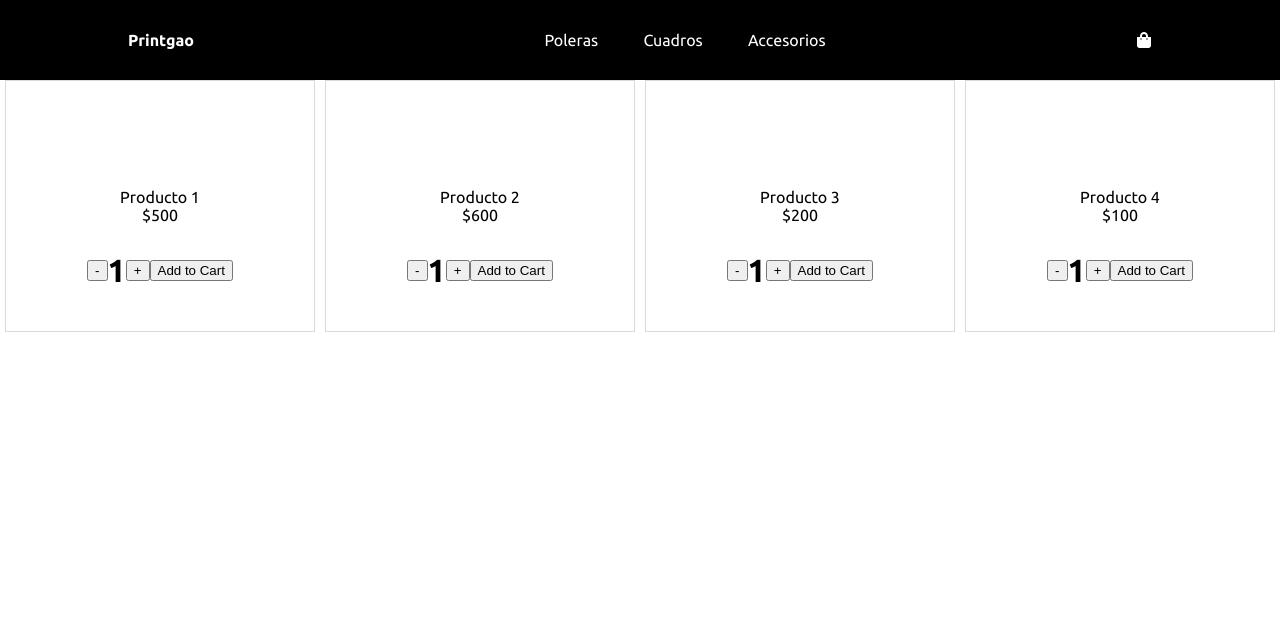
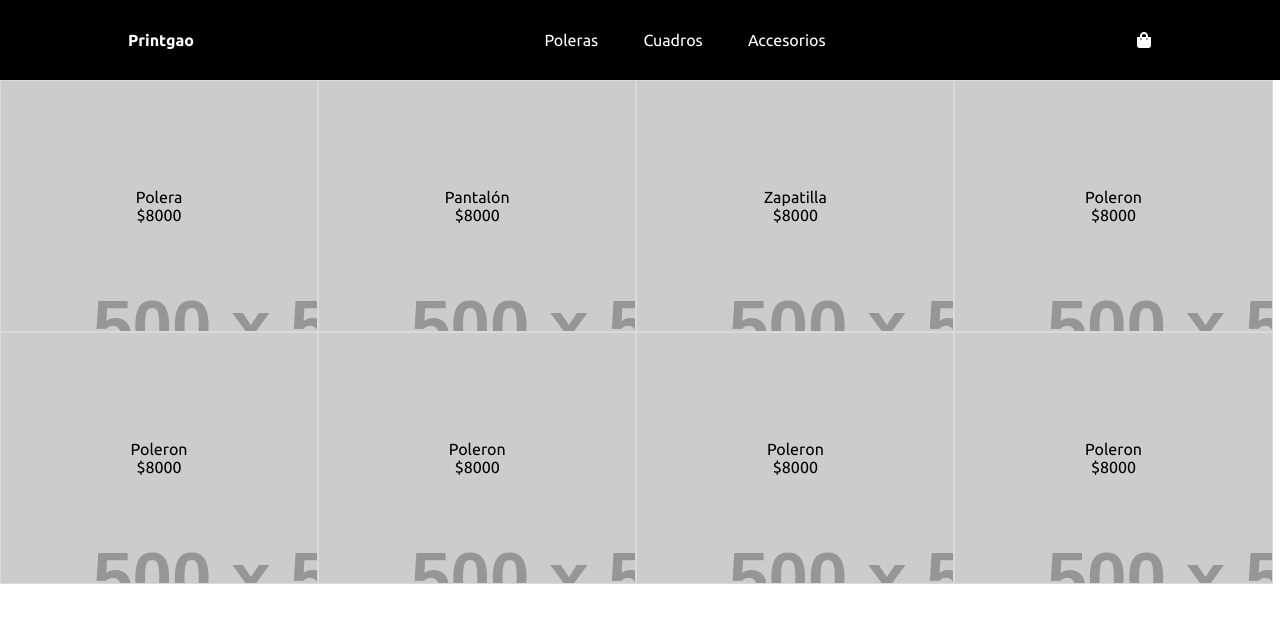
Before and after one commit to francovalderrama/coder-ecommerce, a React (Create React App) app: page / in a window 1280 px wide. Shown: the top 622 px of the page. Built offline with nearby package versions, Linux system fonts and the light colour scheme.

Commit message:
ultimos cambios

```diff
--- a/src/App.js
+++ b/src/App.js
@@ -3,7 +3,6 @@ import React, {useState} from 'react';
 import NavBar from './components/NavBar/NavBar';
 import { BrowserRouter as Router } from 'react-router-dom';
 import SideBar from './components/SideBar/SideBar';
-import ItemCount from './components/ItemCount/ItemCount';
 import ItemListContainer from './components/ItemListContainer/ItemListContainer';
 
 
--- a/src/components/ItemCount/ItemCount.jsx
+++ b/src/components/ItemCount/ItemCount.jsx
@@ -12,6 +12,8 @@ const ContadorContainer = styled.div `
     justify-content: center;
     align-items:center;
     transform: translateX(-50%);
+    opacity:0;
+    transition:0.3s;
 `
 
 
@@ -26,7 +28,9 @@ export default function ItemCount() {
          setContador(contador + 1 )
     }
     function restaClick() {
+        if(contador > 1){
         setContador(contador -1);
+    }
     }
 
     function addToCart(params) {
@@ -36,7 +40,7 @@ export default function ItemCount() {
 
     return (
         <>
-           <ContadorContainer>
+           <ContadorContainer className="prueba">
             <button onClick={restaClick}>-</button>
             <h1>{contador}</h1>
             <button onClick={sumaClick}>+</button>
--- a/src/components/ItemListContainer/ItemListContainer.js
+++ b/src/components/ItemListContainer/ItemListContainer.js
@@ -1,16 +1,22 @@
 import React from 'react'
 import styled from 'styled-components'
 import ItemCount from '../ItemCount/ItemCount'
+import ContadorContainer from '../ItemCount/ItemCount'
+import products from '../../products.js'
+
+
+
+
 
 const ItemsContainer = styled.div`
     width:100%;
     display:flex;
-    justify-content: space-around;
+
     flex-wrap: wrap;
 
 `
 const ProductContainer = styled.div `
-    width:24%;
+    width:24.7%;
     height:250px;
     border:1px solid #dadada;
     display:flex;
@@ -19,6 +25,7 @@ const ProductContainer = styled.div `
     transition:0.3s;
     text-align: center;
     position: relative;
+    cursor:pointer;
 
     @media screen and (max-width:768px){
         width:100%;
@@ -29,15 +36,30 @@ const ProductContainer = styled.div `
         transition:0.3s;
     }
 
+    &:hover .prueba {
+       opacity:1;
+       transition: 0.3s;
+        z-index:100;
+    }
+
 `
 
-const Products=({title,price})=>{
+const Products=()=>{
     return (
         <>
-        <ProductContainer>
-            <p>{title}<br/>{price}</p><br/>
-            <ItemCount/>
-        </ProductContainer>
+
+            {
+                products.map(product => (
+                    <ProductContainer style={{
+                        backgroundImage: `url("https://via.placeholder.com/500")`
+                    }}>
+                        <p>{product.titulo}<br/>${product.price}</p>
+
+                        <ItemCount/>
+                    </ProductContainer>
+                ))
+            }
+
       </>
     )
 }
@@ -47,12 +69,10 @@ const Products=({title,price})=>{
 
 
 export default function ItemListContainer() {
+
     return (
         <ItemsContainer>
-            <Products title="Producto 1" price="$500"></Products>
-            <Products title="Producto 2" price="$600"></Products>
-            <Products title="Producto 3" price="$200"></Products>
-            <Products title="Producto 4" price="$100"></Products>
+            <Products></Products>
 
         </ItemsContainer>
     )
--- /dev/null
+++ b/src/products.js
@@ -0,0 +1,70 @@
+
+
+
+
+const products = [
+    {
+        id: "1",
+        titulo: "Polera",
+        image: "/images/polera1.jpg",
+        descripcion: "Lorem imspum dolor sit amet.",
+        price: 8000
+    },
+
+    {
+        id: "2",
+        titulo: "Pantalón",
+        image: "/images/polera1.jpg",
+        descripcion: "Lorem imspum dolor sit amet.",
+        price: 8000
+    },
+
+    {
+        id: "3",
+        titulo: "Zapatilla",
+        image: "/images/polera1.jpg",
+        descripcion: "Lorem imspum dolor sit amet.",
+        price: 8000
+    },
+
+    {
+        id: "4",
+        titulo: "Poleron",
+        image: "/images/polera4.jpg",
+        descripcion: "Lorem imspum dolor sit amet.",
+        price: 8000
+    },
+
+    {
+        id: "4",
+        titulo: "Poleron",
+        image: "/images/polera4.jpg",
+        descripcion: "Lorem imspum dolor sit amet.",
+        price: 8000
+    },
+    {
+        id: "4",
+        titulo: "Poleron",
+        image: "/images/polera4.jpg",
+        descripcion: "Lorem imspum dolor sit amet.",
+        price: 8000
+    },
+    {
+        id: "4",
+        titulo: "Poleron",
+        image: "/images/polera4.jpg",
+        descripcion: "Lorem imspum dolor sit amet.",
+        price: 8000
+    },
+    {
+        id: "4",
+        titulo: "Poleron",
+        image: "/images/polera4.jpg",
+        descripcion: "Lorem imspum dolor sit amet.",
+        price: 8000
+    },
+
+
+]
+
+export default products
```
